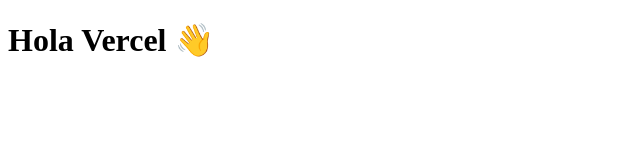
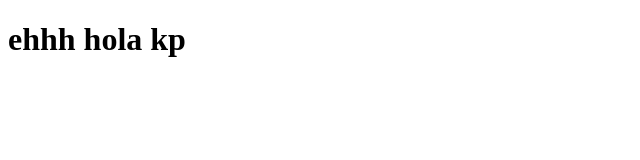
Before and after one commit to MrDriming/mi-primera-deploy, a plain HTML site: page index.html in a window 1280 px wide. Shown: the whole page, without its empty margins (0-640 px from the left). Drawn offline with Linux system fonts and the light colour scheme.

Commit message:
Update index.html

```diff
--- a/index.html
+++ b/index.html
@@ -1,5 +1,5 @@
 <!DOCTYPE html>
 <html>
   <head><title>Mi primera deploy</title></head>
-  <body><h1>Hola Vercel 👋</h1></body>
+  <body><h1>ehhh hola kp</h1></body>
 </html>
```
